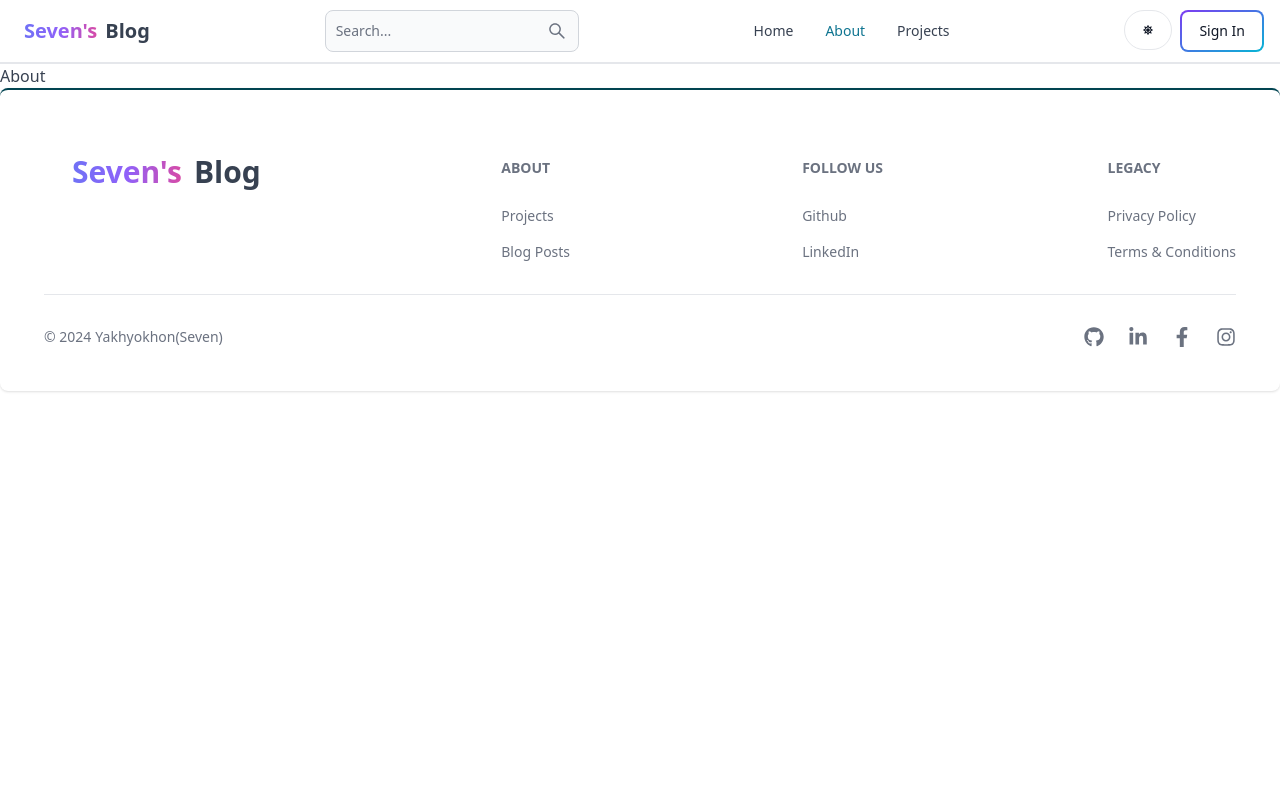
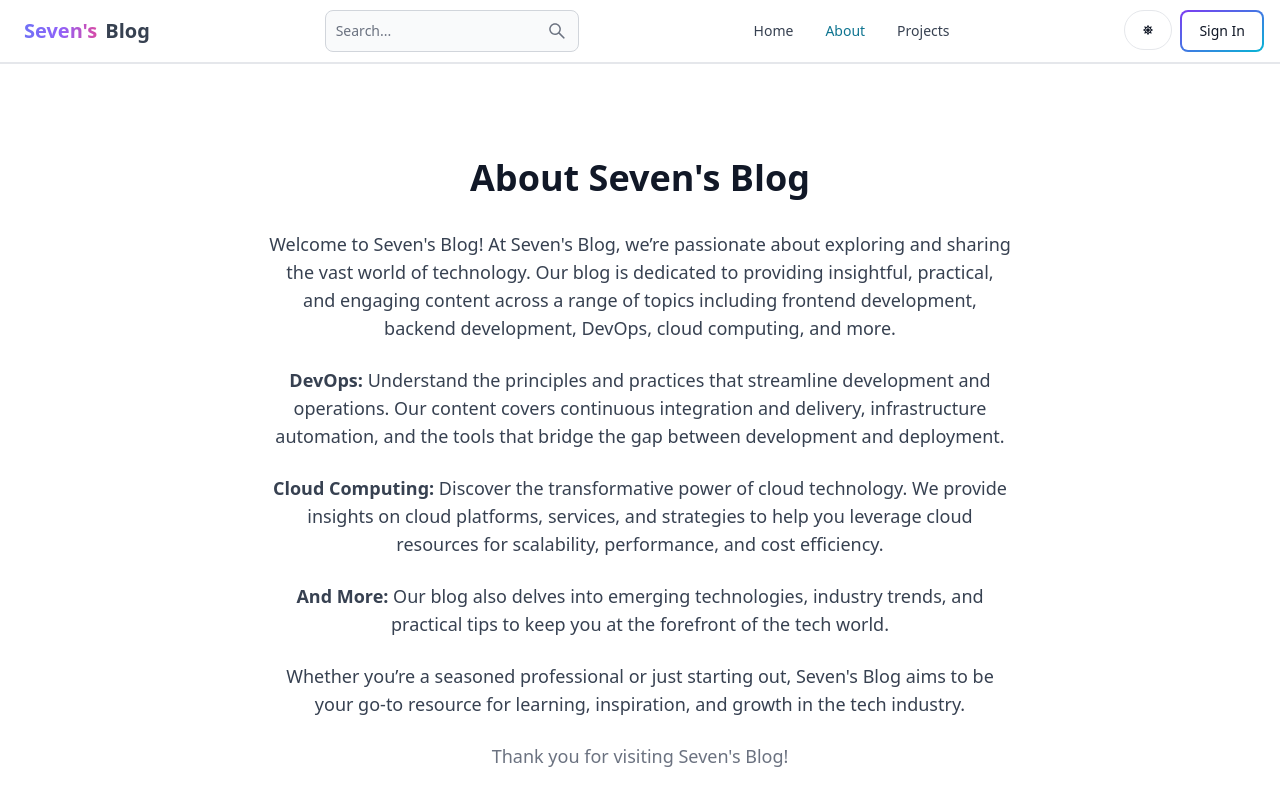
Before and after one commit to yahyo7/blog-mern, a React (Vite) app in the folder client/: page /about in a window 1280 px wide. Shown: the top 800 px of the page. Built offline with nearby package versions, Linux system fonts and the light colour scheme; no server answers.

Commit message:
about and projects page done

```diff
--- a/client/src/pages/About.jsx
+++ b/client/src/pages/About.jsx
@@ -1,9 +1,50 @@
-import React from 'react'
+import React from "react";
 
 const About = () => {
   return (
-    <div>About</div>
-  )
-}
+    <div className="min-h-screen flex items-center justify-center">
+      <div className="max-w-3xl mx-auto p-3 text-center">
+        <h1 className="text-4xl font-bold text-gray-900 dark:text-gray-100 text-center mb-8">
+          About Seven's Blog
+        </h1>
+        <div className="text-lg text-gray-700 dark:text-gray-300 space-y-6">
+          <p>
+            Welcome to Seven's Blog! At Seven's Blog, we’re passionate about
+            exploring and sharing the vast world of technology. Our blog is
+            dedicated to providing insightful, practical, and engaging content
+            across a range of topics including frontend development, backend
+            development, DevOps, cloud computing, and more.
+          </p>
 
-export default About
+          <p>
+            <strong>DevOps:</strong> Understand the principles and practices
+            that streamline development and operations. Our content covers
+            continuous integration and delivery, infrastructure automation, and
+            the tools that bridge the gap between development and deployment.
+          </p>
+          <p>
+            <strong>Cloud Computing:</strong> Discover the transformative power
+            of cloud technology. We provide insights on cloud platforms,
+            services, and strategies to help you leverage cloud resources for
+            scalability, performance, and cost efficiency.
+          </p>
+          <p>
+            <strong>And More:</strong> Our blog also delves into emerging
+            technologies, industry trends, and practical tips to keep you at the
+            forefront of the tech world.
+          </p>
+          <p>
+            Whether you’re a seasoned professional or just starting out, Seven's
+            Blog aims to be your go-to resource for learning, inspiration, and
+            growth in the tech industry.
+          </p>
+          <p className="text-center text-gray-500 dark:text-gray-400">
+            Thank you for visiting Seven's Blog!
+          </p>
+        </div>
+      </div>
+    </div>
+  );
+};
+
+export default About;
--- a/client/src/pages/Projects.jsx
+++ b/client/src/pages/Projects.jsx
@@ -1,9 +1,21 @@
-import React from 'react'
+import CallToAction from "../components/CallToAction";
 
 const Projects = () => {
   return (
-    <div>Projects</div>
-  )
-}
+    <div className="min-h-screen max-w-2xl mx-auto flex flex-col justify-center items-center gap-6">
+      <h1 className="text-3xl font-semibold">Projects</h1>
+      <p className="text-md text-gray-500">
+        Explore a collection of innovative and impactful projects showcasing
+        expertise in web development, backend systems, cloud solutions, and
+        DevOps practices. From dynamic web applications to scalable cloud
+        architectures, each project highlights the use of cutting-edge
+        technologies and best practices. Dive into detailed case studies, view
+        project demos, and see how complex challenges were transformed into
+        successful solutions.
+      </p>
+      <CallToAction />
+    </div>
+  );
+};
 
-export default Projects
+export default Projects;
```
